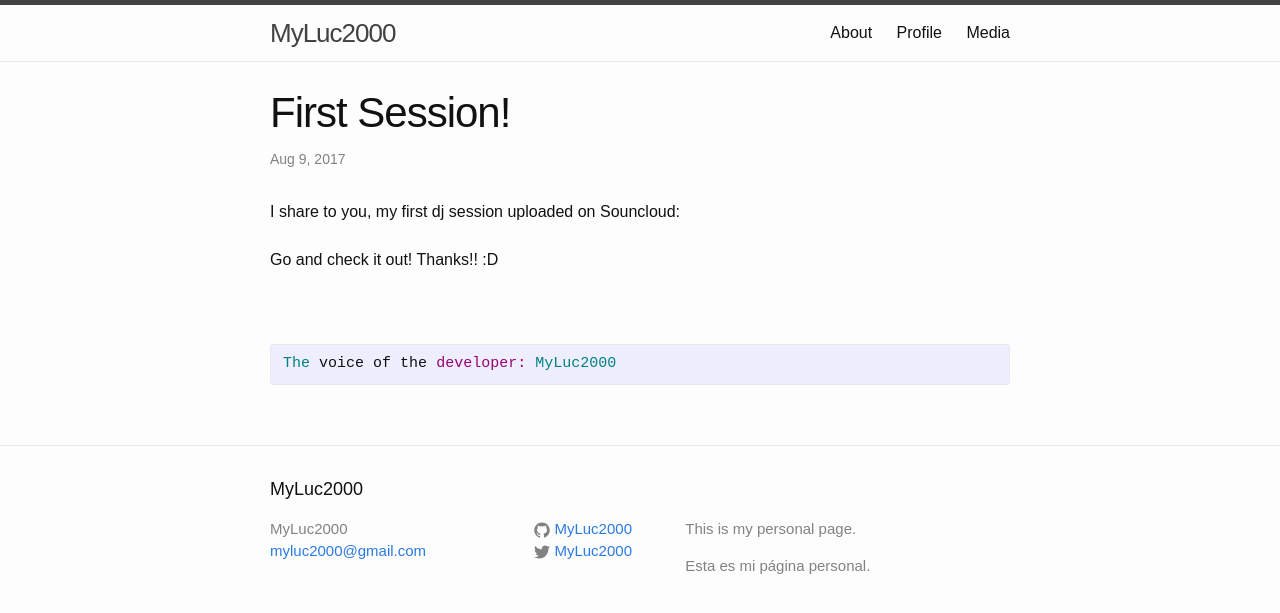
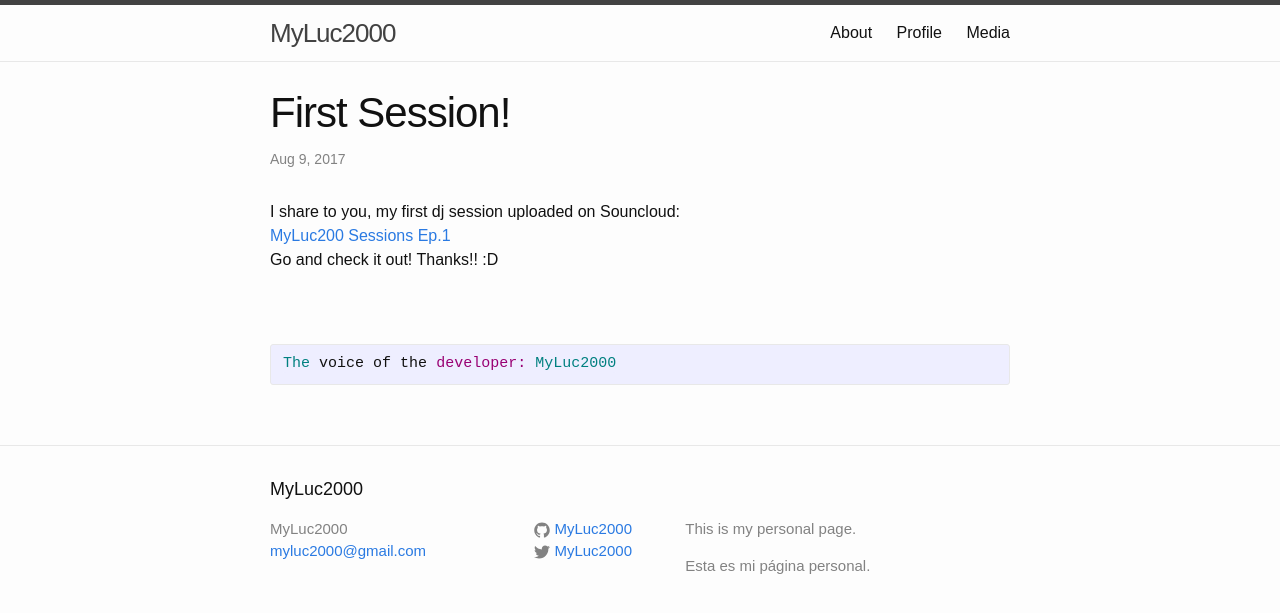
Before and after one commit to LucasPrat/MyLuc2000.github.io, a Jekyll site: the page built from _posts/2017-08-09-first-session.html, in a window 1280 px wide. Shown: the top 613 px of the page. Built offline with Jekyll 4.4.1, drawn with Linux system fonts in a browser that asks for light colours.

Commit message:
link v.2

```diff
--- a/_posts/2017-08-09-first-session.html
+++ b/_posts/2017-08-09-first-session.html
@@ -7,7 +7,8 @@ categories: developers update
 I share to you, my first dj session uploaded on Souncloud:
 <br>
 
-<a href="https://soundcloud.com/lucas-prat-campoy/myluc2000-sessions-ep-1" title="Dj Session"> </a>
+<a href="https://soundcloud.com/lucas-prat-campoy/myluc2000-sessions-ep-1">MyLuc200 Sessions Ep.1</a>
+
 <br>
 
 Go and check it out!
```
